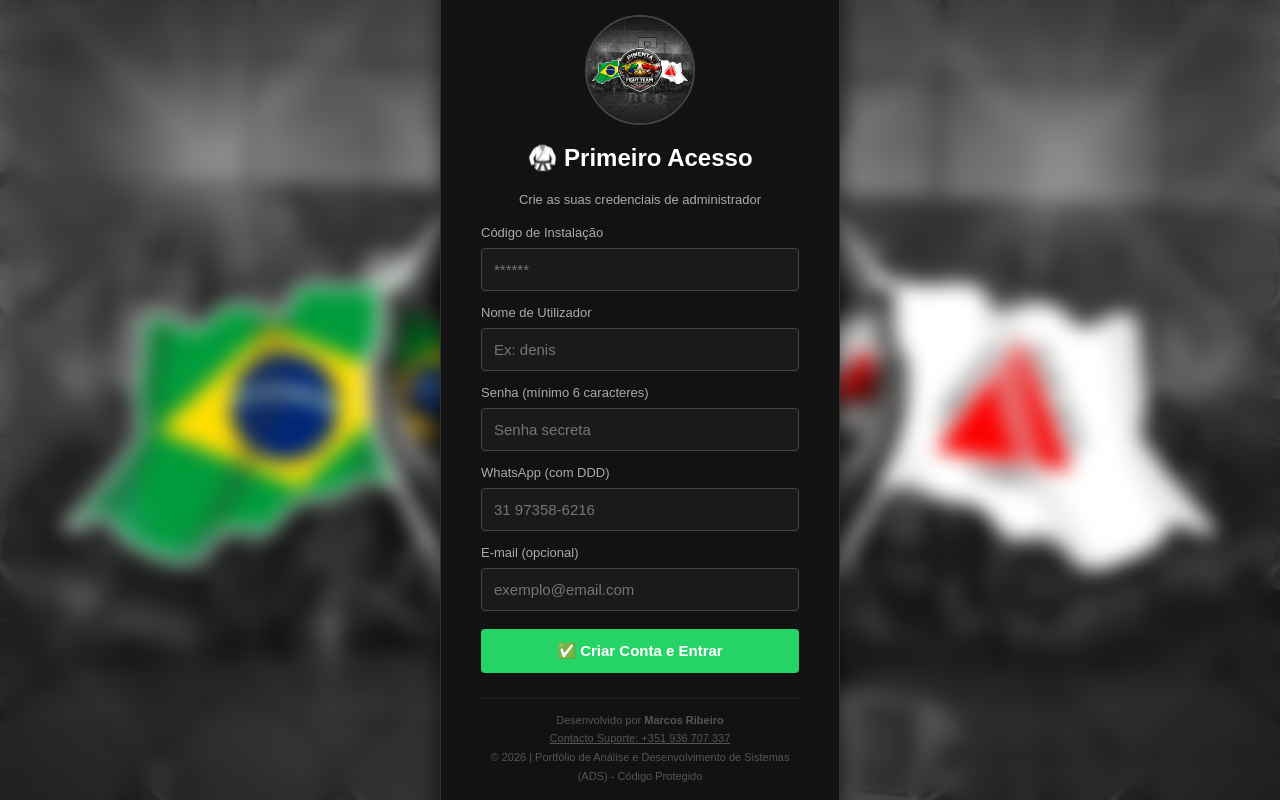
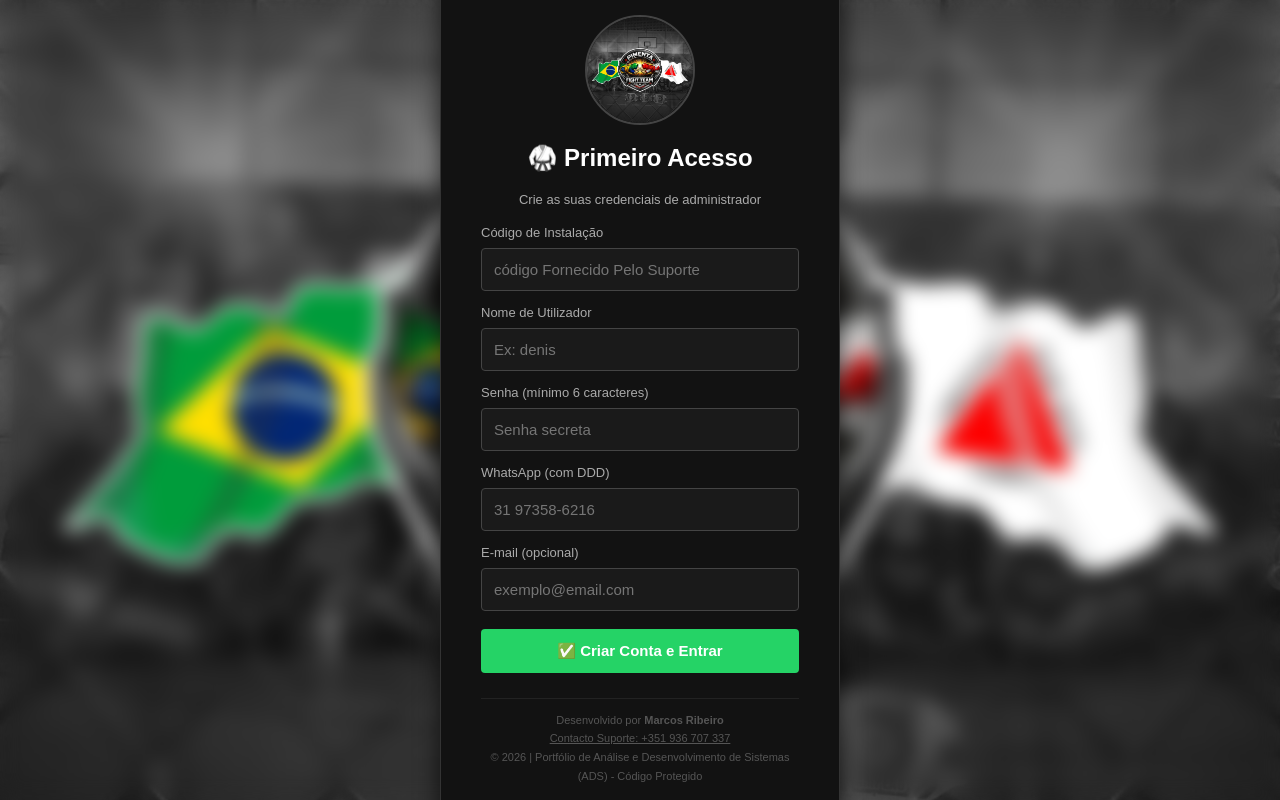
Before and after one commit to marcosvaladares809-cell/GTFPimenta, a plain HTML site: page login.html in a window 1280 px wide. Drawn offline with Linux system fonts and the light colour scheme.

Commit message:
Update login.html

```diff
--- a/login.html
+++ b/login.html
@@ -64,7 +64,7 @@
             <h2 style="margin-top:0;">🥋 Primeiro Acesso</h2>
             <p style="color:#aaa;font-size:13px;margin-bottom:18px;">Crie as suas credenciais de administrador</p>
             <label>Código de Instalação</label>
-            <input type="text" id="codigoInstalacao" placeholder="******">
+            <input type="text" id="codigoInstalacao" placeholder="código Fornecido Pelo Suporte">
             <label>Nome de Utilizador</label>
             <input type="text" id="novoUserAdmin" placeholder="Ex: denis">
             <label>Senha (mínimo 6 caracteres)</label>
```
